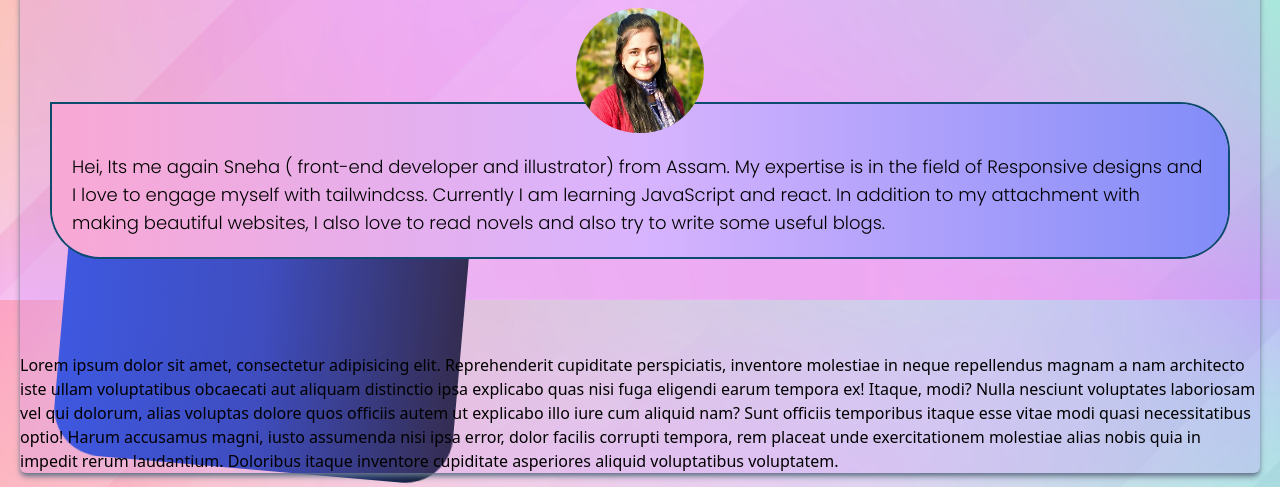
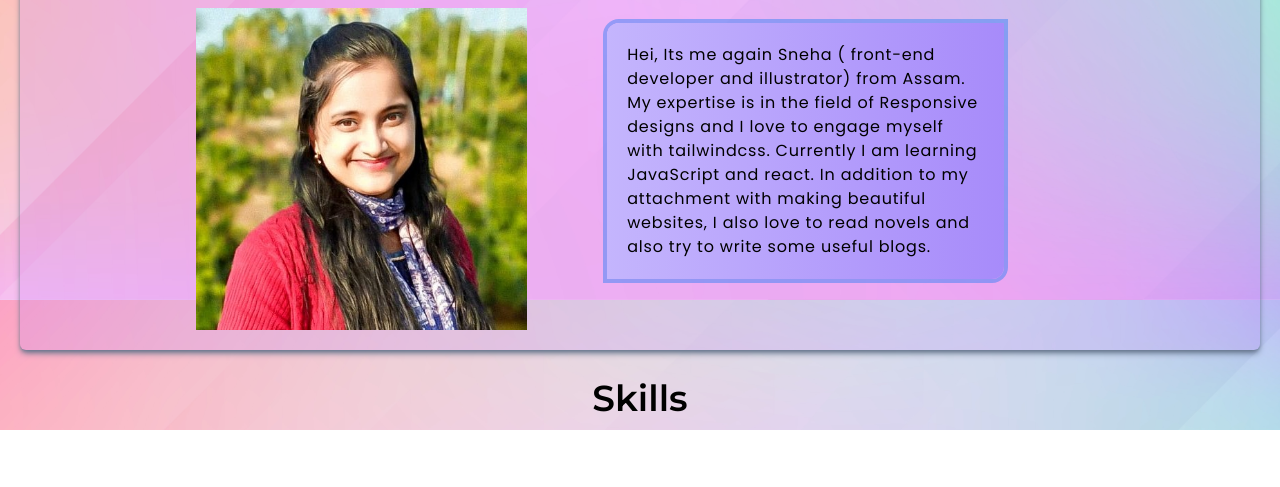
Before and after one commit to snehap02/my-portfolio, a website built with Vite: page index.html in a window 1280 px wide. Shown: the part 500-987 px from the top of the page. After the commit the page ends 930 px from the top, so only its background shows below. Built offline with nearby package versions, Linux system fonts and the light colour scheme.

Commit message:
third section added

```diff
--- a/index.html
+++ b/index.html
@@ -64,13 +64,16 @@
         </div>
     </section>
 
-    <section id="about" class="bg-purple-400 mx-auto rounded-md my-2 bg-opacity-20 m-3 w-full shadow-md shadow-slate-500 mt-8 relative before:content">
+    <section id="about" class="bg-purple-400 mx-auto rounded-md my-2 bg-opacity-20 m-3 w-full shadow-md shadow-slate-500 mt-8 relative">
         <h1 class="text-center text-3xl lg:text-4xl font-montserrat pt-5 font-semibold py-3">About Me</h1>
-        <div class="relative text-center bg-gradient-to-r from-pink-300 via-purple-300 to-indigo-400 mt-24 mb-24 mx-8 rounded-r-5xl rounded-bl-5xl flex flex-col ring-2 ring-sky-900 before:content-[''] before:w-[400px] before:h-[330px] before:absolute before:bg-black before:rounded-r-5xl before:rounded-bl-5xl before:rotate-[5deg] before:mt-9 before:left-3 before:bg-gradient-to-r before:from-blue-700 before:via-blue-800 before:to-gray-900 before:z-[-1] hover:-top-[3px] hover:before:rotate-[14deg] hover:before:translate-y-12 hover:before:translate-x-4 hover:before:w-[350px] hover:transition-all hover:duration-700  hover:before:transition-all hover:before:duration-500  hover:ease-in hover:before:ease-in">
-            <img src="/images/profile.jpeg" alt="profile" class="rounded-full w-32 mx-auto -mt-24">
-            <h1 class="p-5 text-black text-lg font-poppins font-light text-left">Hei, Its me again Sneha ( front-end developer and illustrator) from Assam. My expertise is in the field of Responsive designs and I love to engage myself with tailwindcss. Currently I am learning JavaScript and react. In addition to my attachment with making beautiful websites, I also love to read novels and also try to write some useful blogs.</h1>
+        <div class="flex flex-col items-center md:flex-row md:justify-evenly">
+            <div class="md:mb-5"><img src="/images/profile.jpeg" alt="" class="rounded-full w-32 md:rounded-none md:w-[1900px] lg:ml-6 xl:ml-44 xl:w-[2600px]"></div>
+            <div class="bg-gradient-to-r from-violet-300 to-violet-400 bg-opacity-20 mx-5 px-5 py-5 font-poppins text-md tracking-wider text-black rounded-br-xl rounded-tl-xl ring-4 -mt-4 lg:z-50 lg:-ml-10 z-[-1] xl:mx-64 lg:mx-64 mb-10"><h1>Hei, Its me again Sneha ( front-end developer and illustrator) from Assam. My expertise is in the field of Responsive designs and I love to engage myself with tailwindcss. Currently I am learning JavaScript and react. In addition to my attachment with making beautiful websites, I also love to read novels and also try to write some useful blogs.</h1></div>
         </div>
-        Lorem ipsum dolor sit amet, consectetur adipisicing elit. Reprehenderit cupiditate perspiciatis, inventore molestiae in neque repellendus magnam a nam architecto iste ullam voluptatibus obcaecati aut aliquam distinctio ipsa explicabo quas nisi fuga eligendi earum tempora ex! Itaque, modi? Nulla nesciunt voluptates laboriosam vel qui dolorum, alias voluptas dolore quos officiis autem ut explicabo illo iure cum aliquid nam? Sunt officiis temporibus itaque esse vitae modi quasi necessitatibus optio! Harum accusamus magni, iusto assumenda nisi ipsa error, dolor facilis corrupti tempora, rem placeat unde exercitationem molestiae alias nobis quia in impedit rerum laudantium. Doloribus itaque inventore cupiditate asperiores aliquid voluptatibus voluptatem.
+    </section>
+
+    <section>
+        <h1 class="text-center text-3xl lg:text-4xl font-montserrat pt-5 font-semibold py-3">Skills</h1>
     </section>
 
     <script src="/script.js"></script>
--- a/tailwind.config.js
+++ b/tailwind.config.js
@@ -19,7 +19,8 @@ module.exports = {
         back: 'url(/images/back.jpg)'
       },
       screens:{
-        'before-sm': '500px'
+        'before-sm': '500px',
+        'before-lg': '850px'
       },
       borderRadius:{
         '5xl': '3rem'
```
